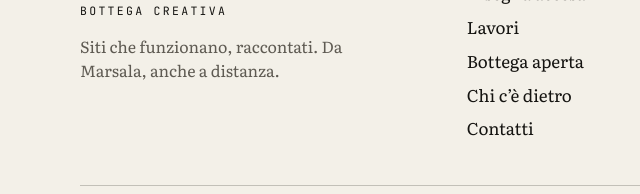
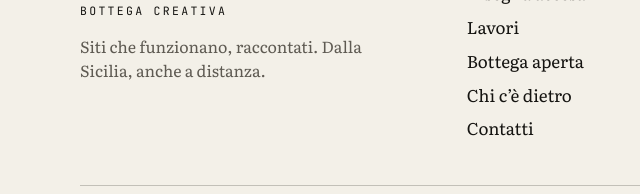
Before and after one commit to sagiambe-code/filo, a plain HTML site: page index.html in a window 1280 px wide. Shown: the part 5308-5502 px from the top of the page, 0-640 px from the left. Drawn offline with Linux system fonts and the light colour scheme.

Commit message:
Piè di pagina: Dalla Sicilia, anche a distanza
Co-Authored-By: Claude Opus 5.5 <noreply@anthropic.com>
Claude-Session: https://claude.ai/code/session_01Wotqtq5xswzMDJppvZdXev

```diff
--- a/index.html
+++ b/index.html
@@ -273,7 +273,7 @@
 <div>
 <a href="index.html" class="h" aria-label="Filo, torna alla home" style="font-size: 40px; font-weight: 700; letter-spacing: -.055em; line-height: 1">F<svg class="logo-bulb" viewBox="0 0 24 74" aria-hidden="true"><path class="glass" d="M12 0 C 20 0 24 7 24 15 C 24 23 19 28 17.5 33 L 17.5 38 L 6.5 38 L 6.5 33 C 5 28 0 23 0 15 C 0 7 4 0 12 0 Z" fill="var(--accent)"></path><rect x="6.5" y="39.5" width="11" height="34.5" fill="currentColor"></rect></svg><span style="letter-spacing: -.005em">l</span>o</a>
 <p class="m" style="margin: 10px 0 0; letter-spacing: .2em">Bottega creativa</p>
-<p style="margin: 16px 0 0; max-width: 18em; font-size: 16px; line-height: 1.5; color: var(--mute)">Siti che funzionano, raccontati. Da Marsala, anche a distanza.</p>
+<p style="margin: 16px 0 0; max-width: 18em; font-size: 16px; line-height: 1.5; color: var(--mute)">Siti che funzionano, raccontati. Dalla Sicilia, anche a distanza.</p>
 </div>
 <nav aria-label="Pagine del sito">
 <p class="m" style="margin: 0 0 8px; color: var(--mute)">Pagine</p>
```
Also changed, not shown: bottega-aperta.html (+1 -1 lines), chi-ce-dietro.html (+1 -1 lines), contatti.html (+1 -1 lines), insegna-accesa.html (+1 -1 lines), lavori.html (+1 -1 lines).
